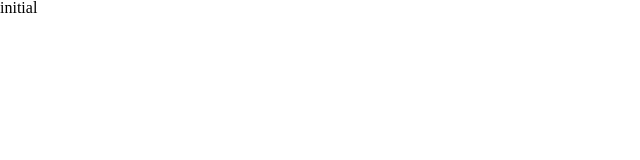
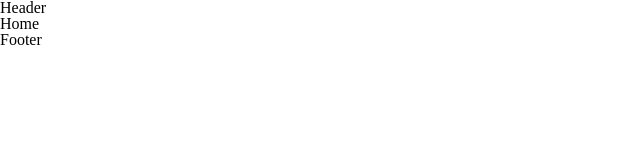
Before and after one commit to VasylUlianovskyi/isiders_project, a Preact app in the folder client/: page / in a window 1280 px wide. Shown: the top 160 px of the page, without its empty margins (0-640 px from the left). Built offline with nearby package versions, Linux system fonts and the light colour scheme.

Commit message:
Added Header, Footer and main components

```diff
--- a/client/src/app.tsx
+++ b/client/src/app.tsx
@@ -1,13 +1,18 @@
-import { useState } from 'preact/hooks'
+import { useState } from 'preact/hooks';
 
-import './app.css'
+import './app.css';
+import Header from './components/Header/Header';
+import Home from './pages/Home/Home';
+import Footer from './components/Footer/Footer';
 
 export function App () {
-  const [count, setCount] = useState(0)
+  const [count, setCount] = useState(0);
 
   return (
     <>
-      <h1>initial</h1>
+      <Header />
+      <Home />
+      <Footer />
     </>
-  )
+  );
 }
--- /dev/null
+++ b/client/src/components/Footer/Footer.tsx
@@ -0,0 +1,7 @@
+import React from 'react';
+
+function Footer () {
+  return <div>Footer</div>;
+}
+
+export default Footer;
--- /dev/null
+++ b/client/src/components/Header/Header.tsx
@@ -0,0 +1,7 @@
+import React from 'react';
+
+function Header () {
+  return <div>Header</div>;
+}
+
+export default Header;
--- /dev/null
+++ b/client/src/pages/Home/Home.tsx
@@ -0,0 +1,7 @@
+import React from 'react';
+
+function Home () {
+  return <div>Home</div>;
+}
+
+export default Home;
```
Also changed, not shown: client/src/components/Footer/Footer.module.sass (added), client/src/components/Header/Header.module.sass (added), client/src/pages/Home/Home.module.sass (added).
